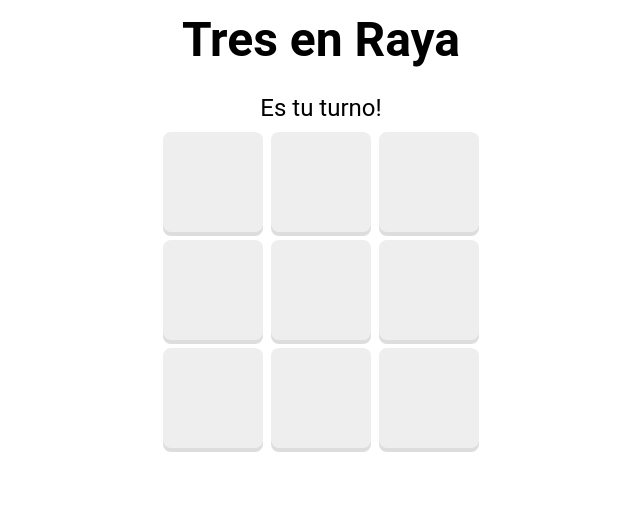
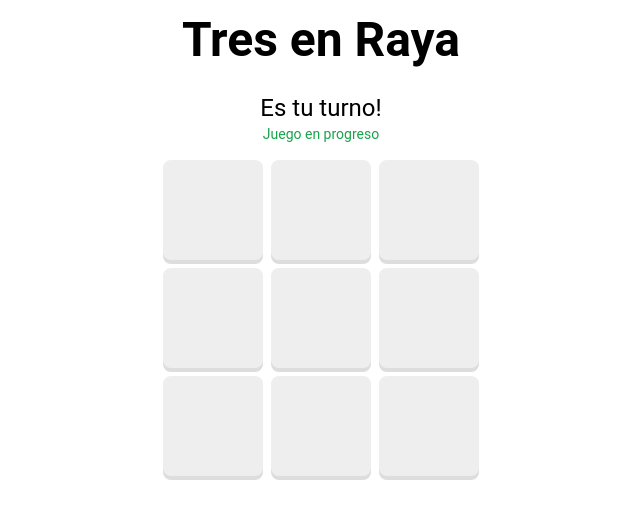
Before and after one commit to aldexdev/tic-tac-toe, a Next.js app: page / in a window 1280 px wide. Shown: the top 518 px of the page, without its empty margins (319-959 px from the left). Built offline with nearby package versions, Linux system fonts and the light colour scheme.

Commit message:
adding-game-state-text

```diff
--- a/app/page.js
+++ b/app/page.js
@@ -50,7 +50,7 @@ export default function Home() {
       if (board[a] && board[a] === board[b] && board[a] === board[c]) {
         setWinner(true);
         setWinnerCombo([a, b, c]);
-        setTitle(`${!userTurn ? "Victoria!" : "Derrota!"}`);
+        setTitle(`${!userTurn ? "VICTORIA!" : "DERROTA!"}`);
         return;
       }
       if (allFilled && !winner) {
@@ -85,6 +85,11 @@ export default function Home() {
       <div className="flex flex-col items-center">
         <div className="text-center text-2xl mb-2">
           <p>{userTurn === true ? "Es tu turno!" : "Turno de la IA"}</p>
+          <p
+            className={`text-sm mb-2 ${
+              !winner ? "text-green-600" : "text-red-600"
+            }`}
+          >{`${!winner ? "Juego en progreso" : "Partida finalizada"}`}</p>
         </div>
         <div className="grid grid-cols-[repeat(3,1fr)] gap-2">
           {[...Array(9)].map((v, idx) => {
@@ -108,20 +113,17 @@ export default function Home() {
           })}
         </div>
       </div>
-
-      <div
-        className={`w-[250px] shadow-[0px_0px_10px_0px_gray] flex flex-col items-center fixed bg-white -translate-x-2/4 -translate-y-2/4 transition-transform duration-[0.2s] p-6 rounded-2xl scale-0 left-2/4 top-1/4 ${
-          title ? "-translate-x-2/4 -translate-y-2/4 scale-100" : ""
-        }`}
-      >
-        <div className="text-xl font-bold mb-4">{title}</div>
+      {winner ? (
+        <div className="flex flex-col items-center mt-6">
+          <p className="text-xl font-bold mb-4">{title}</p>
           <button
-          className="bg-black text-white w-full h-9 text-lg font-semibold border-none rounded-md drop-shadow-[0px_4px_#ddd] hover:drop-shadow-none"
+            className="bg-black text-white w-[200px] h-9 text-lg font-semibold border-none rounded-md drop-shadow-[0px_4px_#ddd] hover:drop-shadow-none"
             onClick={reset}
           >
             Nuevo Juego
           </button>
         </div>
+      ) : null}
     </div>
   );
 }
```
Lines whose indentation alone changed are shown as unchanged.
